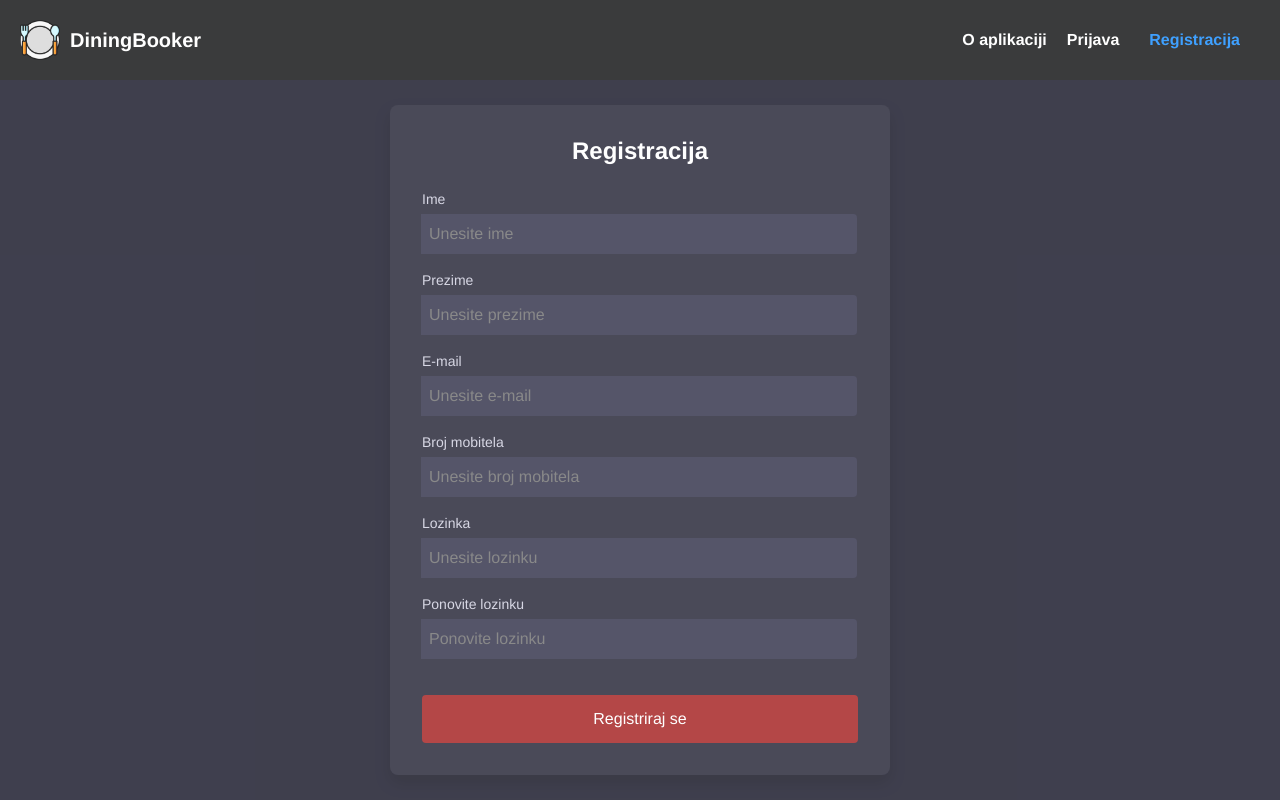
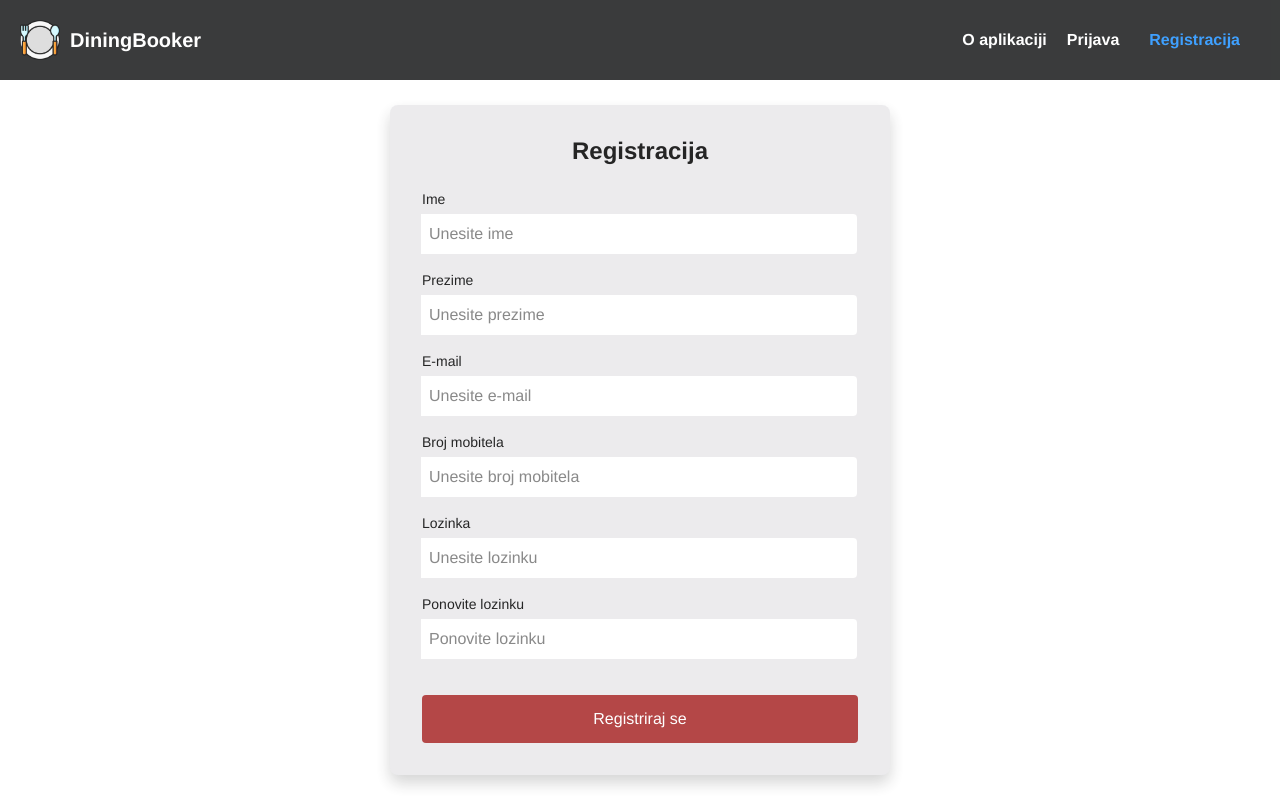
Before and after one commit to patrikobsivac/DiningBooker-Frontend, a Vue app: page /registracija in a window 1280 px wide. Built offline with nearby package versions, Linux system fonts and the light colour scheme.

Commit message:
Update RegisterView i LoginView
- RegisterView: Popravljeno preusmjeravanje na stranicu za prijavu jer prethodno nije ispravno preusmjeravalo korisnike na tu stranicu.
-LoginView isto kao i za RegisterView ali za preusmjeravanje na stranicu za info o korisniku

```diff
--- a/src/views/LoginView.vue
+++ b/src/views/LoginView.vue
@@ -43,7 +43,7 @@ export default {
   methods: {
     login() {
       console.log('Prijava', this.username);
-      const foundKorisnik = user.find(
+      const foundKorisnik = korisnik.find(
         (korisnik) => korisnik.email === this.username
       );
       if (foundKorisnik && foundKorisnik.password === this.password) {
@@ -55,7 +55,7 @@ export default {
         trenutniKorisnik.prezime = foundKorisnik.prezime;
         console.log(trenutniKorisnik);
         console.log(korisnik);
-        this.$router.replace({ name: 'korisnički prikaz' });
+        this.$router.replace({ name: 'UserView' });
       } else {
         console.log('Nevažeće username ili lozinka');
       }
@@ -70,10 +70,9 @@ export default {
   justify-content: center;
   align-items: center;
   height: 100vh;
-  background-color: #1e1e2f;
 }
 .login-box {
-  background-color: #2b2b3c;
+  background-color: #e9e8eb;
   padding: 2rem;
   border-radius: 8px;
   box-shadow: 0 8px 16px rgba(0, 0, 0, 0.2);
@@ -82,12 +81,12 @@ export default {
   text-align: center;
 }
 .title {
-  color: #ffffff;
+  color: #000000;
   font-size: 1.5rem;
   margin-bottom: 0.5rem;
 }
 .subtitle {
-  color: #a9a9b3;
+  color: #1d1d1e;
   font-size: 1rem;
   margin-bottom: 1.5rem;
 }
@@ -98,7 +97,7 @@ export default {
 label {
   display: block;
   font-size: 0.875rem;
-  color: #d1d1e0;
+  color: #000000;
   margin-bottom: 0.25rem;
 }
 input {
@@ -106,7 +105,7 @@ input {
   padding: 0.5rem;
   border: none;
   border-radius: 4px;
-  background-color: #383850;
+  background-color: #ffffff;
   color: #ffffff;
 }
 input:focus {
--- a/src/views/RegisterView.vue
+++ b/src/views/RegisterView.vue
@@ -88,9 +88,11 @@ export default {
           prezime: this.formData.prezime,
           password: this.formData.password,
           email: this.formData.email,
-          password: this.formData.password,
+          brojTelefona: this.formData.brojTelefona,
         };
-        user.push(newKorisnik);
+        korisnik.push(newKorisnik);
+        alert('Registracija uspješna!');
+        this.$router.replace({ name: 'LoginView' });
       }
       console.log(korisnik);
     },
@@ -104,10 +106,9 @@ export default {
   justify-content: center;
   align-items: center;
   height: 100vh;
-  background-color: #1e1e2f;
 }
 .register-box {
-  background-color: #2b2b3c;
+  background-color: #e9e8eb;
   padding: 2rem;
   border-radius: 8px;
   box-shadow: 0 8px 16px rgba(0, 0, 0, 0.2);
@@ -115,7 +116,7 @@ export default {
   max-width: 500px;
 }
 .title {
-  color: #ffffff;
+  color: #000000;
   font-size: 1.5rem;
   text-align: center;
   margin-bottom: 1.5rem;
@@ -126,7 +127,7 @@ export default {
 label {
   display: block;
   font-size: 0.875rem;
-  color: #d1d1e0;
+  color: #000000;
   margin-bottom: 0.25rem;
 }
 input {
@@ -134,11 +135,11 @@ input {
   padding: 0.5rem;
   border: none;
   border-radius: 4px;
-  background-color: #383850;
+  background-color: #ffffff;
   color: #ffffff;
 }
 input:focus {
-  outline: 2px solid #4caf50;
+  outline: 2px solid #af4c4c;
 }
 .btn {
   width: 100%;
```
